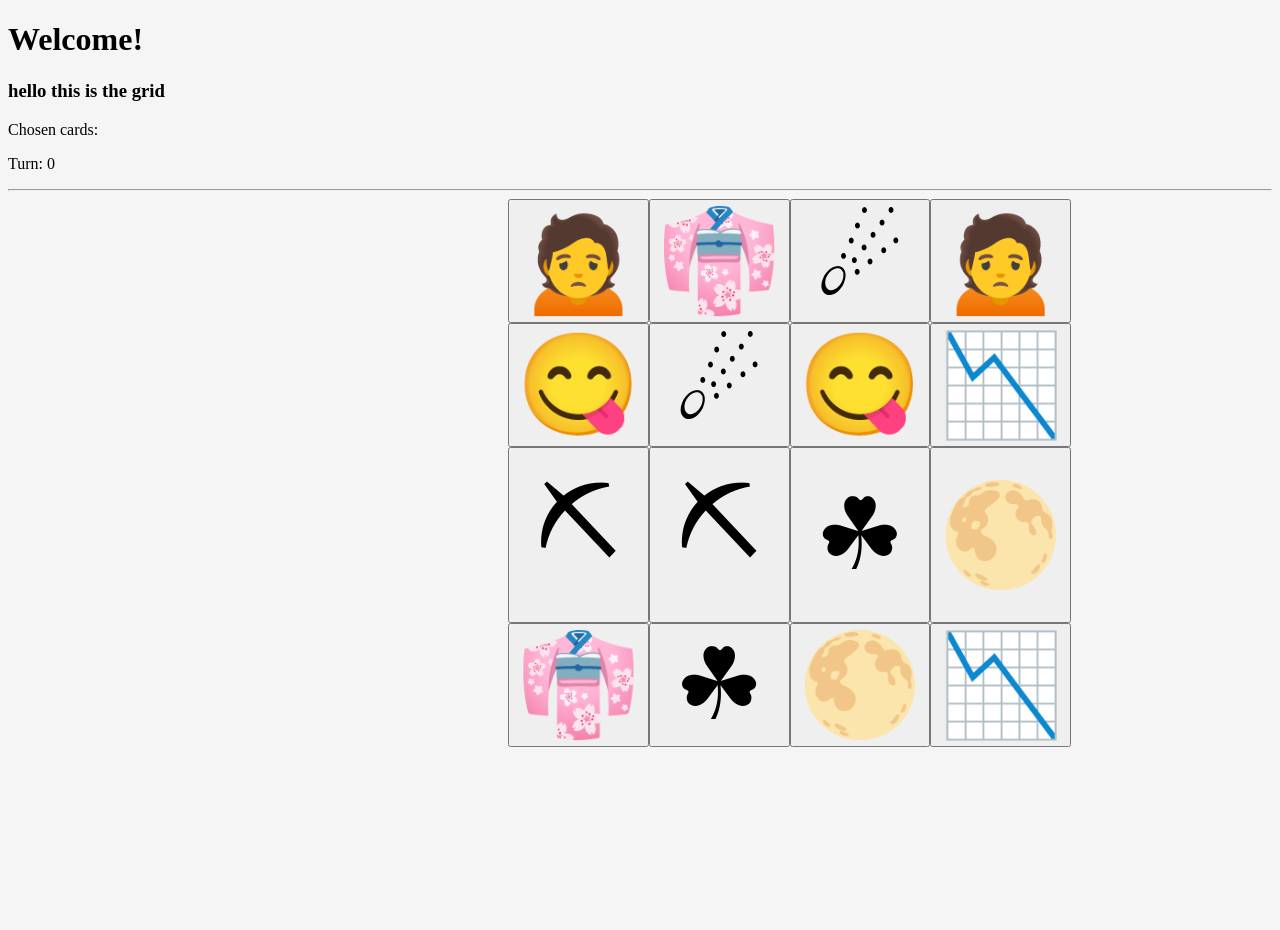
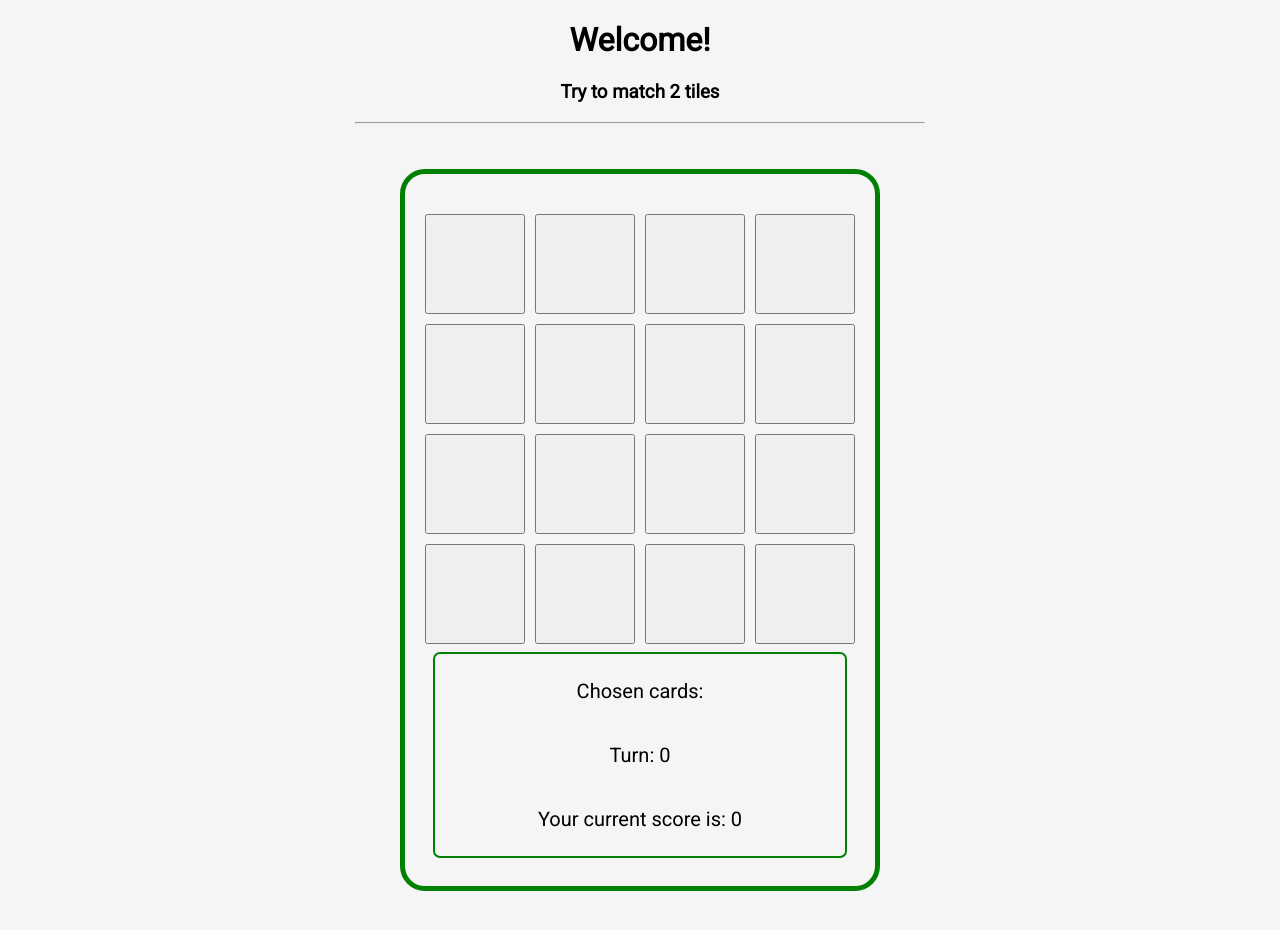
Before and after one commit to TomOwen93/matching-pairs-game, a React (Create React App) app: page / in a window 1280 px wide. Shown: the top 930 px of the page. Before the commit the page ends 800 px from the top, so only its background shows below. Built offline with nearby package versions, Linux system fonts and the light colour scheme.

Commit message:
fix match, score, visibility logic

```diff
--- a/package.json
+++ b/package.json
@@ -4,6 +4,7 @@
   "private": true,
   "license": "CC-BY-NC-ND-4.0",
   "dependencies": {
+    "@formkit/auto-animate": "^0.7.0",
     "react": "^18.2.0",
     "react-dom": "^18.2.0",
     "react-scripts": "5.0.1",
--- a/src/App.tsx
+++ b/src/App.tsx
@@ -4,7 +4,7 @@ import "./style.css";
 function App(): JSX.Element {
   return (
     <div>
-      <h1>Welcome!</h1>
+      <h1 className="header">Welcome!</h1>
       <Grid />
     </div>
   );
--- a/src/Components/Grid.tsx
+++ b/src/Components/Grid.tsx
@@ -1,6 +1,14 @@
 import { useState } from "react";
 import { GridButton } from "./GridButton";
 import { randomEmoji } from "../utils/RandomEmoji";
+import { useAutoAnimate } from "@formkit/auto-animate/react";
+
+interface ButtonType {
+  id: number;
+  isVisible: boolean;
+  emoji: string;
+  score: number;
+}
 
 const emojis = [
   "🌕",
@@ -21,33 +29,95 @@ const emojis = [
   "😋",
 ];
 const randomisedGrid = randomEmoji(emojis);
+const gridObject = randomisedGrid.map((emoji, index) => {
+  return {
+    id: index,
+    isVisible: false,
+    emoji: emoji,
+    score: 1,
+  };
+});
 
 export function Grid(): JSX.Element {
   const [turn, setTurn] = useState(0);
-  const [chosenCards, setChosenCards] = useState<string[]>([]);
+  const [recentCards, setRecentCards] = useState<ButtonType[]>([]);
+  const [playerScore, setPlayerScore] = useState<number>(0);
+  const [gridCards, setGridcards] = useState<ButtonType[]>(gridObject);
+  const [animationParent] = useAutoAnimate();
 
-  const handleTakeTurn = (emoji: string) => {
-    chosenCards.length < 2
-      ? setChosenCards([...chosenCards, emoji])
-      : setChosenCards([]);
+  const handleMatch = (button: ButtonType) => {
+    if (recentCards.length === 2) {
+      if (
+        recentCards[0].emoji === recentCards[1].emoji &&
+        recentCards[0].id !== recentCards[1].id
+      ) {
+        setPlayerScore((prev) => prev + recentCards[1].score);
+        handleTileData(0, true);
+      } else {
+        handleTileData(1, false);
+      }
+    } else {
+      setGridcards(
+        gridCards.map((el) => {
+          if (el.id === button.id || el.id === button.id) {
+            return { ...el, isVisible: true };
+          } else {
+            return el;
+          }
+        })
+      );
+    }
+  };
+
+  const handleTileData = (score: number, visibility: boolean) => {
+    return setGridcards(
+      gridCards.map((el) => {
+        if (el.id === recentCards[0].id || el.id === recentCards[1].id) {
+          return { ...el, score: score, isVisible: visibility };
+        } else {
+          return el;
+        }
+      })
+    );
+  };
+
+  const handleTakeTurn = (button: ButtonType) => {
+    if (recentCards.length < 2) {
+      setRecentCards([...recentCards, button]);
+    } else {
+      setRecentCards([]);
+    }
     setTurn((prev) => (prev === 2 ? 0 : prev + 1));
   };
 
   return (
     <div>
-      <h3>hello this is the grid</h3>
-      <p>Chosen cards: {chosenCards}</p>
-      <p>Turn: {turn}</p>
+      <h3 className="header">Try to match 2 tiles</h3>
       <hr />
-      <section className="grid-buttons">
-        {randomisedGrid.map((emoji, index) => (
-          <GridButton
-            key={index}
-            handleTakeTurn={() => handleTakeTurn(emoji)}
-            emoji={emoji}
-          />
-        ))}
-      </section>
+      <div className="main-section">
+        <div className="grid-buttons">
+          {gridCards.map((button, index) => (
+            <GridButton
+              key={index}
+              handleTakeTurn={handleTakeTurn}
+              handleMatch={handleMatch}
+              Button={button}
+            />
+          ))}
+        </div>
+        <div className="below-grid">
+          <p ref={animationParent}>Chosen cards: </p>{" "}
+          <span className="chosen-cards">
+            <ul ref={animationParent} className="chosen-list">
+              {recentCards.map((card, index) => (
+                <li key={index}>{card.emoji}</li>
+              ))}
+            </ul>
+          </span>
+          <p>Turn: {turn}</p>
+          <p>Your current score is: {playerScore}</p>
+        </div>
+      </div>
     </div>
   );
 }
--- a/src/Components/GridButton.tsx
+++ b/src/Components/GridButton.tsx
@@ -1,12 +1,33 @@
-interface GridButtonProps {
-  handleTakeTurn: () => void;
+// import { useAutoAnimate } from "@formkit/auto-animate/react";
+
+type Button = {
+  id: number;
+  isVisible: boolean;
   emoji: string;
+  score: number;
+};
+
+interface SingleButtonType {
+  Button: Button;
+  handleTakeTurn: (Button: Button) => void;
+  handleMatch: (Button: Button) => void;
 }
 
-export function GridButton(props: GridButtonProps): JSX.Element {
+export function GridButton({
+  Button,
+  handleTakeTurn,
+  handleMatch,
+}: SingleButtonType): JSX.Element {
+  const handleClick = () => {
+    handleTakeTurn(Button);
+    handleMatch(Button);
+  };
+
   return (
-    <button className="grid-button-single" onClick={props.handleTakeTurn}>
-      <span style={{ visibility: "visible" }}> {props.emoji} </span>
+    <button className="grid-button-single" onClick={handleClick}>
+      {Button.isVisible && (
+        <span style={{ visibility: "visible" }}> {Button.emoji} </span>
+      )}
     </button>
   );
 }
--- a/src/style.css
+++ b/src/style.css
@@ -1,15 +1,74 @@
+@import url("https://fonts.googleapis.com/css2?family=Roboto&display=swap");
+
 .grid-buttons {
   font: 200px;
   display: grid;
   grid-template-columns: repeat(4, 1fr);
-  margin-left: 500px;
-  margin-right: 500px;
+  margin-top: 20px;
+  justify-items: center;
+  gap: 10px;
+}
+
+.header {
+  display: flex;
+  justify-content: center;
+  align-items: center;
+}
+
+hr {
+  width: auto;
+  font-family: "Franklin Gothic Medium", "Arial Narrow", Arial, sans-serif;
 }
 
 .grid-button-single {
-  font-size: 100px;
+  font-size: 80px;
+  width: 100px;
+  height: 100px;
+}
+
+.main-section {
+  display: flex;
+  flex-direction: column;
+  outline: 5px solid green;
+  align-items: center;
+  margin: 50px;
+  padding: 20px;
+  border-radius: 20px;
 }
 
 body {
   background-color: whitesmoke;
+  display: flex;
+  align-items: center;
+  justify-content: center;
+  margin: auto;
+  font-family: "Roboto", sans-serif;
+  font: bold;
 }
+
+.below-grid {
+  outline: 2px green solid;
+  border-radius: 5px;
+  align-items: center;
+  display: flex;
+  font-size: 20px;
+  flex-direction: column;
+  width: 400px;
+  padding: 5px;
+  margin: 10px;
+}
+
+.chosen-cards {
+  display: flex;
+  font-size: 40px;
+
+  align-items: center;
+  justify-content: center;
+  margin: auto;
+}
+
+.chosen-list {
+  list-style-type: none;
+  padding: 0;
+  margin: 0;
+}
```
Also changed, not shown: 1 other file (tests, documents, lock files or other folders).
